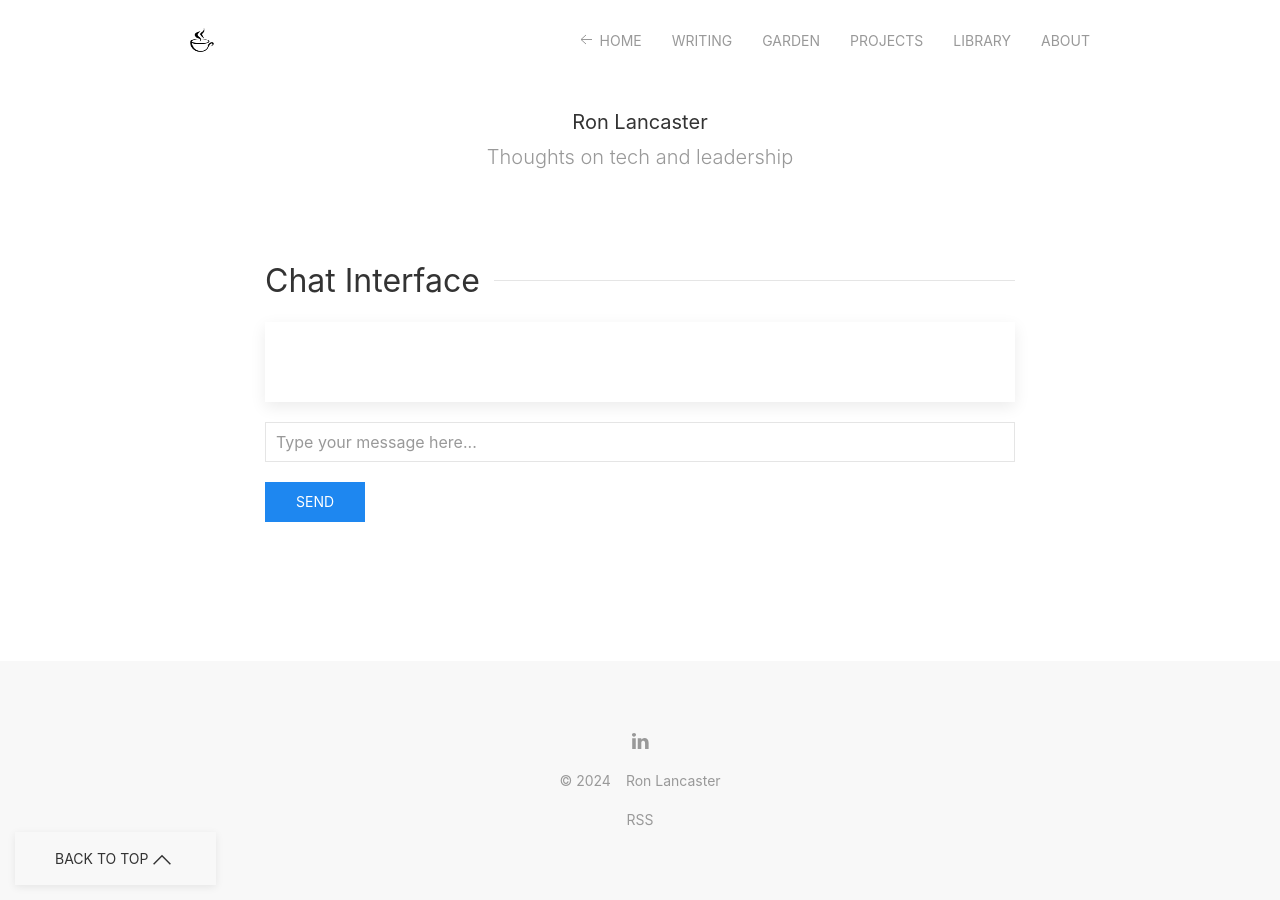
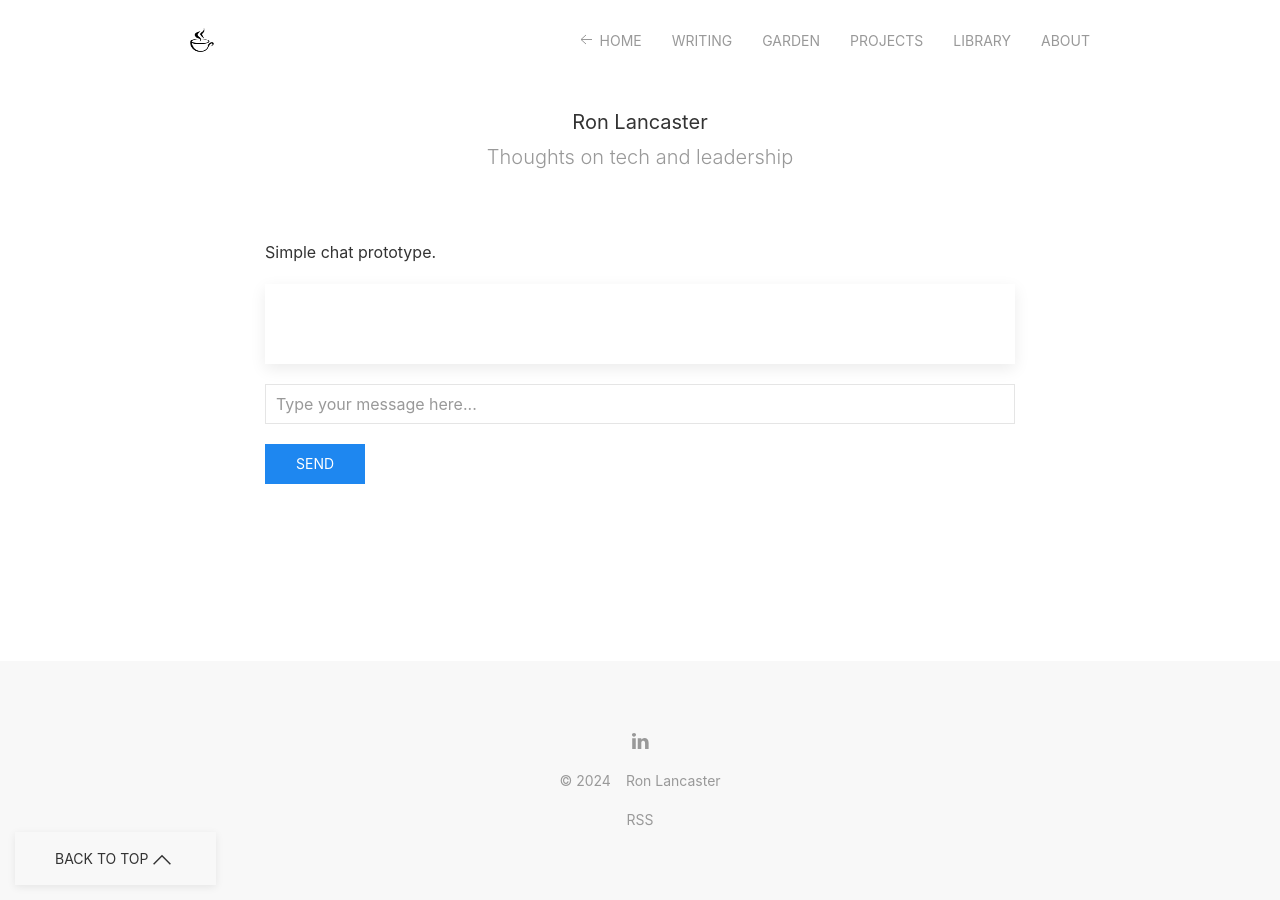
Before and after one commit to nyvyn/nyvyn.github.io, a Jekyll site: the page built from _projects/chat.markdown, in a window 1280 px wide. Built offline with Jekyll 4.4.1, drawn with Linux system fonts in a browser that asks for light colours; nearby versions of some CDN libraries.

Commit message:
docs: Update chat project description and add prototype note

```diff
--- a/_projects/chat.markdown
+++ b/_projects/chat.markdown
@@ -5,8 +5,9 @@ description: Demonstration of local browser model chat
 date: 2025-01-16
 ---
 
+Simple chat prototype.
+
 <div class="uk-container uk-margin-top">
-    <h2 class="uk-heading-line"><span>Chat Interface</span></h2>
     <div id="chat-display" class="uk-card uk-card-default uk-card-body uk-margin"></div>
     <form id="chat-form" class="uk-form-stacked">
         <div class="uk-margin">
```
